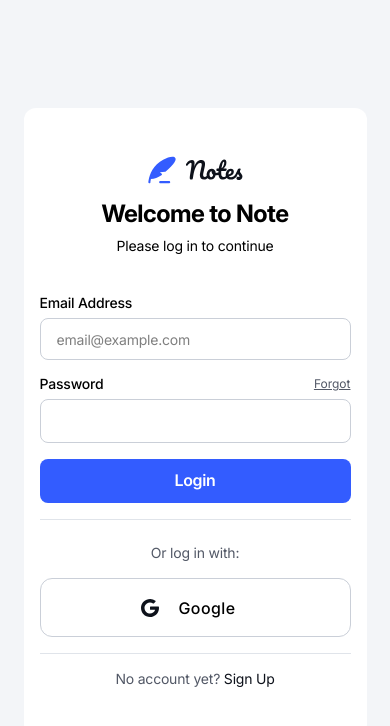
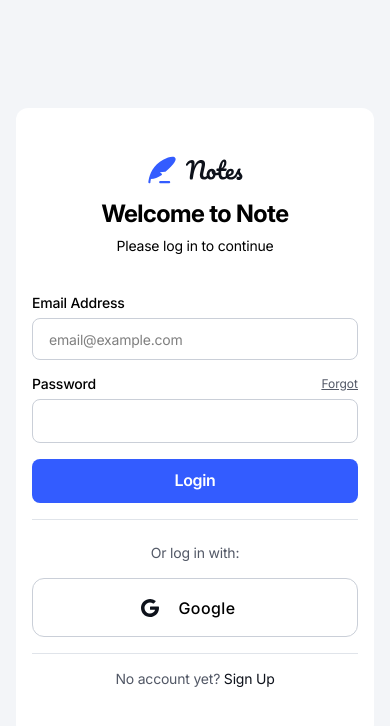
Before and after one commit to JyrexRonaldo/note-taking-web-app, a React (Vite) app in the folder frontend/: page /login in a window 390 px wide. Shown: the top 726 px of the page. Built offline with nearby package versions, Linux system fonts and the light colour scheme.

Commit message:
Make auth pages responsive

```diff
--- a/frontend/src/components/ForgotPassword/ForgotPassword.tsx
+++ b/frontend/src/components/ForgotPassword/ForgotPassword.tsx
@@ -16,7 +16,7 @@ function ForgotPassword() {
 
   return (
     <div className="flex h-screen items-center justify-center bg-[#F3F5F8] px-[16px] py-[10px] dark:bg-[#2B303B]">
-      <div className="flex min-w-[343px] flex-col gap-[16px] rounded-[12px] bg-white px-[16px] py-[40px] dark:bg-[#0E121B]">
+      <div className="flex w-full flex-col gap-[16px] rounded-[12px] bg-white px-[16px] py-[40px] sm:max-lg:max-w-[522px] lg:max-w-[540px] dark:bg-[#0E121B]">
         <div className="flex w-full items-center justify-center">
           <img src={logoUrl} alt="notes" />
         </div>
--- a/frontend/src/components/Login/Login.tsx
+++ b/frontend/src/components/Login/Login.tsx
@@ -19,7 +19,7 @@ function Login() {
 
   return (
     <div className="flex h-screen items-center justify-center bg-[#F3F5F8] px-[16px] py-[10px] dark:bg-[#2B303B]">
-      <div className="flex min-w-[343px] flex-col gap-[16px] rounded-[12px] bg-white px-[16px] py-[48px] dark:bg-[#0E121B]">
+      <div className="flex w-full flex-col gap-[16px] rounded-[12px] bg-white px-[16px] py-[48px] sm:max-lg:max-w-[522px] lg:max-w-[540px] dark:bg-[#0E121B]">
         <div className="flex w-full items-center justify-center">
           <img src={logoUrl} alt="notes" />
         </div>
--- a/frontend/src/components/ResetPassword/ResetPassword.tsx
+++ b/frontend/src/components/ResetPassword/ResetPassword.tsx
@@ -18,7 +18,7 @@ function ResetPassword() {
     : "/images/icon-info.svg";
   return (
     <div className="flex h-screen items-center justify-center bg-[#F3F5F8] px-[16px] py-[10px] dark:bg-[#2B303B]">
-      <div className="flex min-w-[343px] flex-col gap-[16px] rounded-[12px] bg-white px-[16px] py-[40px] dark:bg-[#0E121B]">
+      <div className="flex w-full flex-col gap-[16px] rounded-[12px] bg-white px-[16px] py-[40px] sm:max-lg:max-w-[522px] lg:max-w-[540px] dark:bg-[#0E121B]">
         <div className="flex w-full items-center justify-center">
           <img src={logoUrl} alt="notes" />
         </div>
--- a/frontend/src/components/Signup/Signup.tsx
+++ b/frontend/src/components/Signup/Signup.tsx
@@ -22,7 +22,7 @@ function Signup() {
 
   return (
     <div className="flex h-screen items-center justify-center bg-[#F3F5F8] px-[16px] py-[10px] dark:bg-[#2B303B]">
-      <div className="flex min-w-[343px] flex-col gap-[16px] rounded-[12px] bg-white px-[16px] py-[48px] dark:bg-[#0E121B]">
+      <div className="flex w-full flex-col gap-[16px] rounded-[12px] bg-white px-[16px] py-[48px] sm:max-lg:max-w-[522px] lg:max-w-[540px] dark:bg-[#0E121B]">
         <div className="flex w-full items-center justify-center">
           <img src={logoUrl} alt="notes" />
         </div>
```
